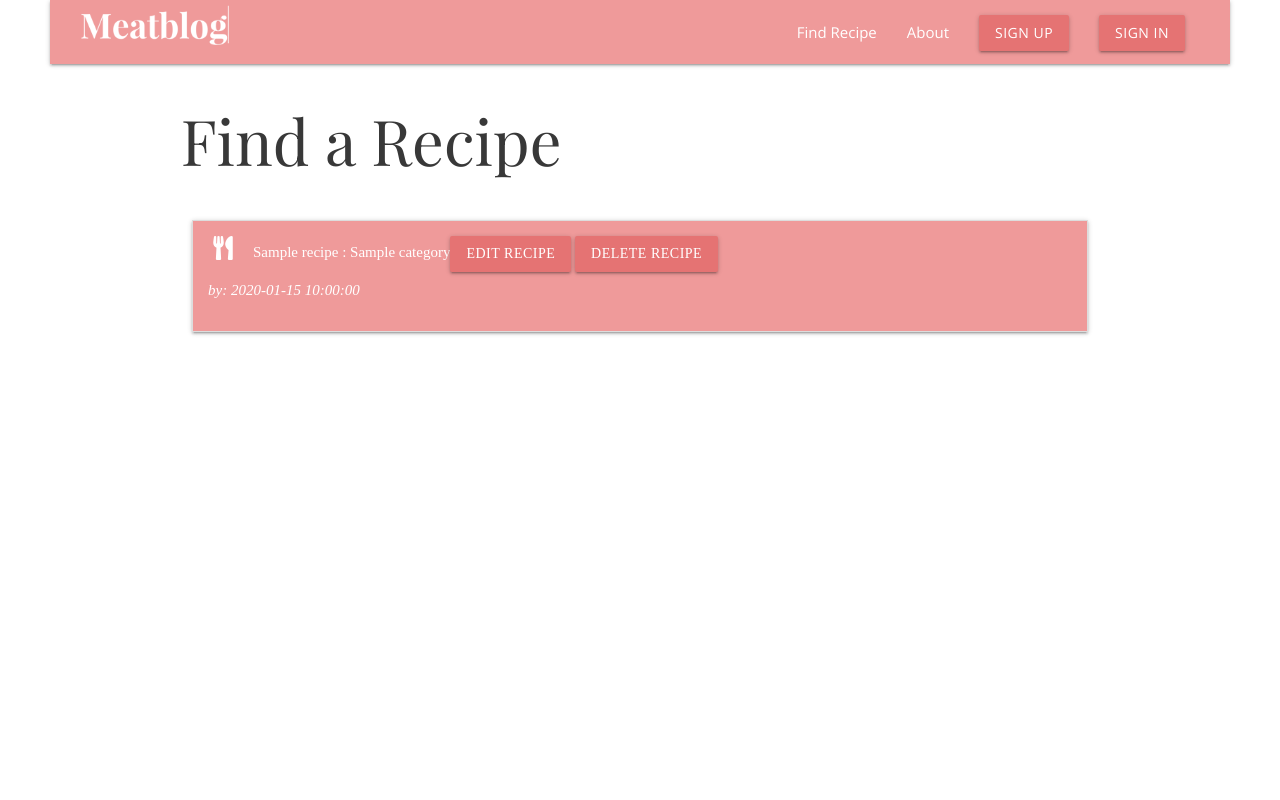
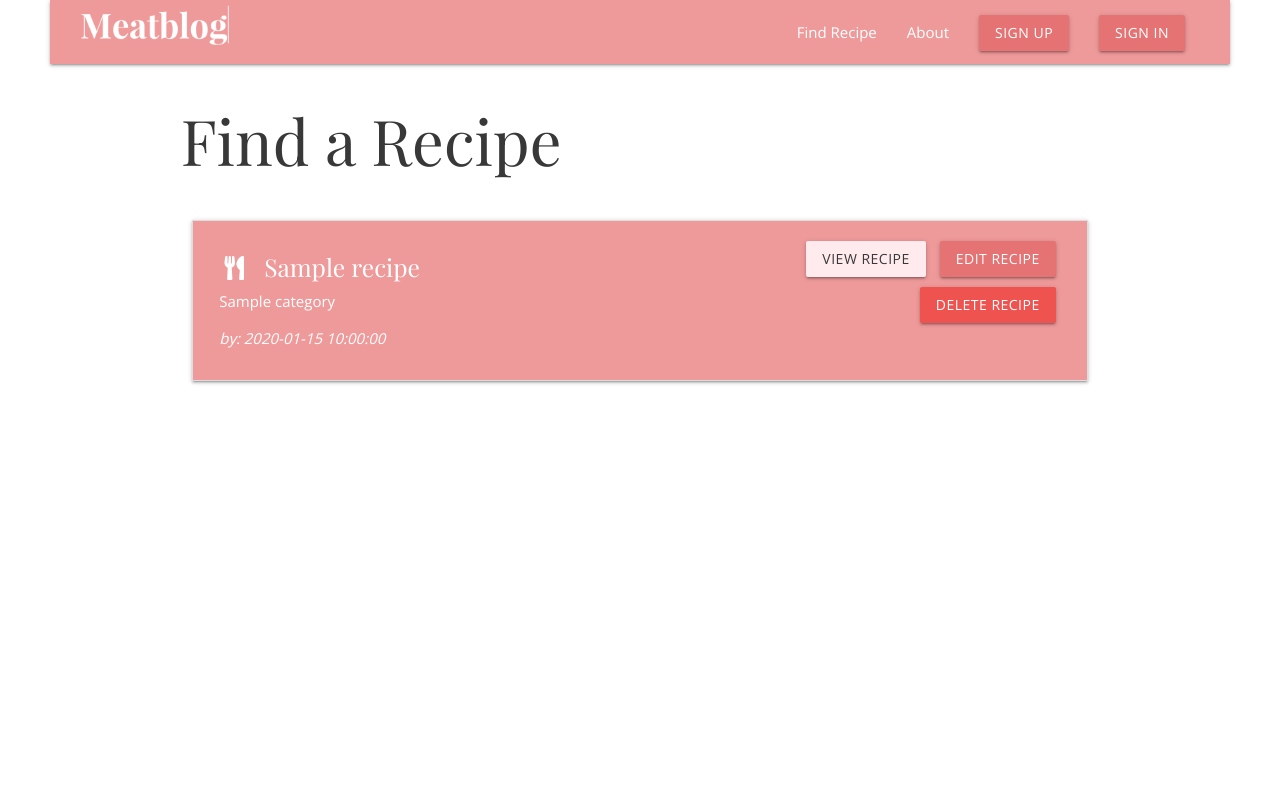
Before and after one commit to michellelclement/meatblog, a Flask app: page / in a window 1280 px wide. Run offline with Flask 2, Linux system fonts and the light colour scheme; a database or web service that is not in the repository returns one stand-in record (values such as "Sample title"); some libraries are stand-ins or nearby versions; some web fonts are replaced.

Commit message:
Styling of Recipe page buttons updated

```diff
--- a/static/css/style.css
+++ b/static/css/style.css
@@ -2,7 +2,7 @@ html, body {
     width: 100%;
     margin: 0px;
     padding: 0px;
-    font-family: font-family; 'Open Sans', sans-serif;
+    font-family: 'Open Sans', sans-serif;
 }
 
 h1,
@@ -14,6 +14,8 @@ h6 {
     font-family: 'Playfair Display', serif;
     color: #383838;
 }
+
+
 /*
 .container {
     margin-left: 3em;
@@ -35,3 +37,15 @@ h6 {
 .logo {
     height: 50px;
 }
+
+.view-btn {
+    color: 383838;
+}
+
+.collapsible-header .btn {
+    margin: 5px;
+}
+
+.recipes h5 {
+    color: white;
+}
--- a/templates/recipes.html
+++ b/templates/recipes.html
@@ -9,21 +9,25 @@
 <ul class="collapsible">
   {% for recipe in recipes %}
   <li>
-    <div class="collapsible-header white-text red lighten-3">
-      <div class="col s9">
-        <i class="fas fa-utensils"></i>{{ recipe.recipe_name }} : {{
+  <div class="row recipes collapsible-header white-text red lighten-3">
+      <div class="col s7">
+        <h5><i class="fas fa-utensils"></i>{{ recipe.recipe_name }}</h5> {{
         recipe.category }}
         <p><em>by: {{ recipe.created_by }}</em></p>
       </div>
-      <div class="col s3">
+      <div class="col s6 recipe-buttons right-align">
+        <a href="#" class="waves-effect waves-light btn view-btn red lighten-5"
+          >View Recipe</a
+        >
         <a href="{{ url_for('edit_recipe', recipe_id=recipe._id) }}" class="waves-effect waves-light btn red lighten-2"
           >Edit Recipe</a
         >
-        <a href="#" class="waves-effect waves-light btn red lighten-2"
+        <a href="#" class="waves-effect waves-light btn red lighten-1"
           >Delete Recipe</a
         >
       </div>
     </div>
+
 
     <div class="col s9"></div>
     <div class="collapsible-body"><span>{{ recipe.recipe_method }}</span></div>
```
Also changed, not shown: templates/add_recipe.html (renamed from templates/add_recipe_copy.html).
